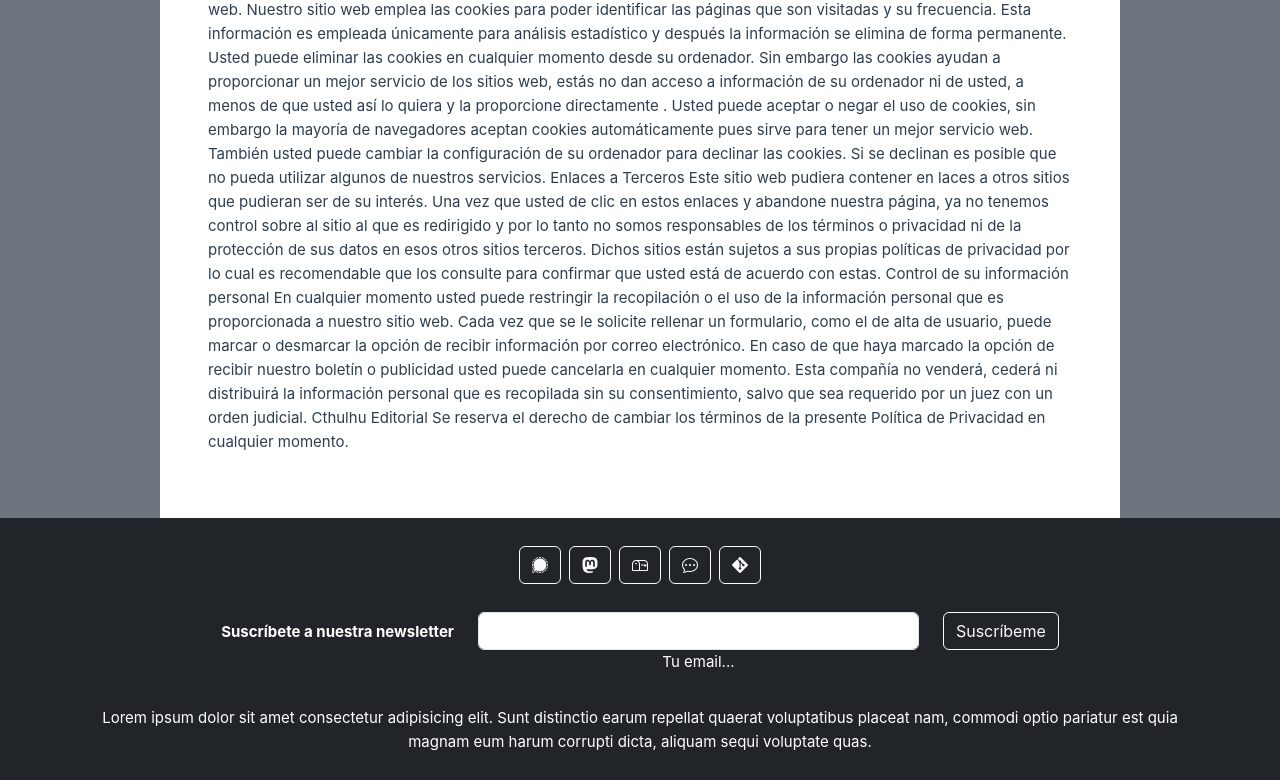
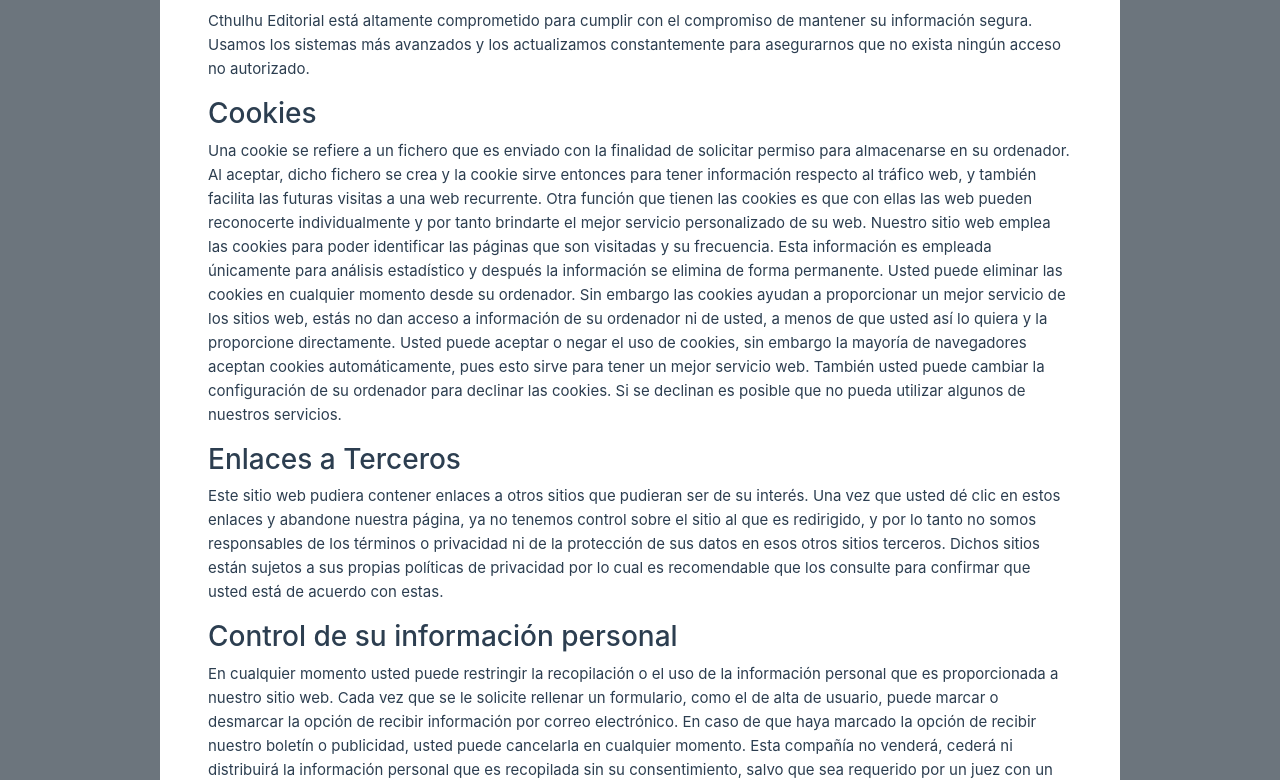
Before and after one commit to rIvorraLl/diw_proyecto_2t, a Vue app: page /privacidad in a window 1280 px wide. Shown: the part 634-1414 px from the top of the page. Built offline with nearby package versions, Linux system fonts and the light colour scheme.

Commit message:
edit: PrivacyPolicy

```diff
--- a/src/views/PrivacyPolicy.vue
+++ b/src/views/PrivacyPolicy.vue
@@ -1,75 +1,93 @@
 <template>
-  <div
-    class="bg-white w-75 mt-5 p-5 m-auto d-flex justify-content-center align-items-center"
-  >
+  <div class="bg-white w-75 mt-5 p-5 m-auto">
     <div>
       <h1>POLÍTICA DE PRIVACIDAD</h1>
       <p class="mt-2">
         La presente Política de Privacidad establece los términos en que Cthulhu
         Editorial usa y protege la información que es proporcionada por sus
-        usuarios al momento de utilizar su sitio web. Esta compañía está
+        usuarios en el momento de utilizar su sitio web. Esta compañía está
         comprometida con la seguridad de los datos de sus usuarios. Cuando le
         pedimos llenar los campos de información personal con la cual usted
         pueda ser identificado, lo hacemos asegurando que sólo se empleará de
-        acuerdo con los términos de este documento. Sin embargo esta Política de
-        Privacidad puede cambiar con el tiempo o ser actualizada por lo que le
-        recomendamos y enfatizamos revisar continuamente esta página para
-        asegurarse que está de acuerdo con dichos cambios. Información que es
-        recogida Nuestro sitio web podrá recoger información personal por
-        ejemplo: Nombre, información de contacto como su dirección de correo
-        electrónica e información demográfica. Así mismo cuando sea necesario
-        podrá ser requerida información específica para procesar algún pedido o
-        realizar una entrega o facturación. Uso de la información recogida
+        acuerdo con los términos de este documento. Sin embargo, esta Política
+        de Privacidad puede cambiar con el tiempo, o ser actualizada, por lo que
+        le recomendamos y enfatizamos revisar continuamente esta página para
+        asegurarse de que está de acuerdo con dichos cambios.
+      </p>
+      <h3>Información que es recogida</h3>
+      <p>
+        Nuestro sitio web podrá recoger información personal. Entre otros, dicha
+        información podría incluir: nombre, información de contacto como su
+        dirección de correo electrónico, e información demográfica. Cuando fuere
+        necesario podrá ser requerida información específica para procesar algún
+        pedido o realizar una entrega o facturación.
+      </p>
+      <h3>Uso de la información recogida</h3>
+      <p>
         Nuestro sitio web emplea la información con el fin de proporcionar el
         mejor servicio posible, particularmente para mantener un registro de
-        usuarios, de pedidos en caso que aplique, y mejorar nuestros productos y
-        servicios. Es posible que sean enviados correos electrónicos
+        usuarios, de pedidos en caso de que esto aplique, y mejorar nuestros
+        productos y servicios. Es posible que sean enviados correos electrónicos
         periódicamente a través de nuestro sitio con ofertas especiales, nuevos
         productos y otra información publicitaria que consideremos relevante
-        para usted o que pueda brindarle algún beneficio, estos correos
+        para usted o que pueda brindarle algún beneficio. Estos correos
         electrónicos serán enviados a la dirección que usted proporcione y
-        podrán ser cancelados en cualquier momento. Cthulhu Editorial está
-        altamente comprometido para cumplir con el compromiso de mantener su
-        información segura. Usamos los sistemas más avanzados y los actualizamos
-        constantemente para asegurarnos que no exista ningún acceso no
-        autorizado. Cookies Una cookie se refiere a un fichero que es enviado
-        con la finalidad de solicitar permiso para almacenarse en su ordenador,
-        al aceptar dicho fichero se crea y la cookie sirve entonces para tener
-        información respecto al tráfico web, y también facilita las futuras
-        visitas a una web recurrente. Otra función que tienen las cookies es que
-        con ellas las web pueden reconocerte individualmente y por tanto
-        brindarte el mejor servicio personalizado de su web. Nuestro sitio web
-        emplea las cookies para poder identificar las páginas que son visitadas
-        y su frecuencia. Esta información es empleada únicamente para análisis
-        estadístico y después la información se elimina de forma permanente.
-        Usted puede eliminar las cookies en cualquier momento desde su
-        ordenador. Sin embargo las cookies ayudan a proporcionar un mejor
-        servicio de los sitios web, estás no dan acceso a información de su
-        ordenador ni de usted, a menos de que usted así lo quiera y la
-        proporcione directamente . Usted puede aceptar o negar el uso de
-        cookies, sin embargo la mayoría de navegadores aceptan cookies
-        automáticamente pues sirve para tener un mejor servicio web. También
-        usted puede cambiar la configuración de su ordenador para declinar las
-        cookies. Si se declinan es posible que no pueda utilizar algunos de
-        nuestros servicios. Enlaces a Terceros Este sitio web pudiera contener
-        en laces a otros sitios que pudieran ser de su interés. Una vez que
-        usted de clic en estos enlaces y abandone nuestra página, ya no tenemos
-        control sobre al sitio al que es redirigido y por lo tanto no somos
-        responsables de los términos o privacidad ni de la protección de sus
-        datos en esos otros sitios terceros. Dichos sitios están sujetos a sus
-        propias políticas de privacidad por lo cual es recomendable que los
-        consulte para confirmar que usted está de acuerdo con estas. Control de
-        su información personal En cualquier momento usted puede restringir la
-        recopilación o el uso de la información personal que es proporcionada a
-        nuestro sitio web. Cada vez que se le solicite rellenar un formulario,
-        como el de alta de usuario, puede marcar o desmarcar la opción de
-        recibir información por correo electrónico. En caso de que haya marcado
-        la opción de recibir nuestro boletín o publicidad usted puede cancelarla
-        en cualquier momento. Esta compañía no venderá, cederá ni distribuirá la
-        información personal que es recopilada sin su consentimiento, salvo que
-        sea requerido por un juez con un orden judicial. Cthulhu Editorial Se
-        reserva el derecho de cambiar los términos de la presente Política de
-        Privacidad en cualquier momento.
+        podrán ser cancelados en cualquier momento.
+      </p>
+      <p>
+        Cthulhu Editorial está altamente comprometido para cumplir con el
+        compromiso de mantener su información segura. Usamos los sistemas más
+        avanzados y los actualizamos constantemente para asegurarnos que no
+        exista ningún acceso no autorizado.
+      </p>
+      <h3>Cookies</h3>
+      <p>
+        Una cookie se refiere a un fichero que es enviado con la finalidad de
+        solicitar permiso para almacenarse en su ordenador. Al aceptar, dicho
+        fichero se crea y la cookie sirve entonces para tener información
+        respecto al tráfico web, y también facilita las futuras visitas a una
+        web recurrente. Otra función que tienen las cookies es que con ellas las
+        web pueden reconocerte individualmente y por tanto brindarte el mejor
+        servicio personalizado de su web. Nuestro sitio web emplea las cookies
+        para poder identificar las páginas que son visitadas y su frecuencia.
+        Esta información es empleada únicamente para análisis estadístico y
+        después la información se elimina de forma permanente. Usted puede
+        eliminar las cookies en cualquier momento desde su ordenador. Sin
+        embargo las cookies ayudan a proporcionar un mejor servicio de los
+        sitios web, estás no dan acceso a información de su ordenador ni de
+        usted, a menos de que usted así lo quiera y la proporcione directamente.
+        Usted puede aceptar o negar el uso de cookies, sin embargo la mayoría de
+        navegadores aceptan cookies automáticamente, pues esto sirve para tener
+        un mejor servicio web. También usted puede cambiar la configuración de
+        su ordenador para declinar las cookies. Si se declinan es posible que no
+        pueda utilizar algunos de nuestros servicios.
+      </p>
+      <h3>Enlaces a Terceros</h3>
+      <p>
+        Este sitio web pudiera contener enlaces a otros sitios que pudieran ser
+        de su interés. Una vez que usted dé clic en estos enlaces y abandone
+        nuestra página, ya no tenemos control sobre el sitio al que es
+        redirigido, y por lo tanto no somos responsables de los términos o
+        privacidad ni de la protección de sus datos en esos otros sitios
+        terceros. Dichos sitios están sujetos a sus propias políticas de
+        privacidad por lo cual es recomendable que los consulte para confirmar
+        que usted está de acuerdo con estas.
+      </p>
+      <h3>Control de su información personal</h3>
+      <p>
+        En cualquier momento usted puede restringir la recopilación o el uso de
+        la información personal que es proporcionada a nuestro sitio web. Cada
+        vez que se le solicite rellenar un formulario, como el de alta de
+        usuario, puede marcar o desmarcar la opción de recibir información por
+        correo electrónico. En caso de que haya marcado la opción de recibir
+        nuestro boletín o publicidad, usted puede cancelarla en cualquier
+        momento. Esta compañía no venderá, cederá ni distribuirá la información
+        personal que es recopilada sin su consentimiento, salvo que sea
+        requerido por un juez con un orden judicial.
+      </p>
+      <p>
+        Cthulhu Editorial se reserva el derecho de cambiar los términos de la
+        presente Política de Privacidad en cualquier momento.
       </p>
     </div>
   </div>
```
